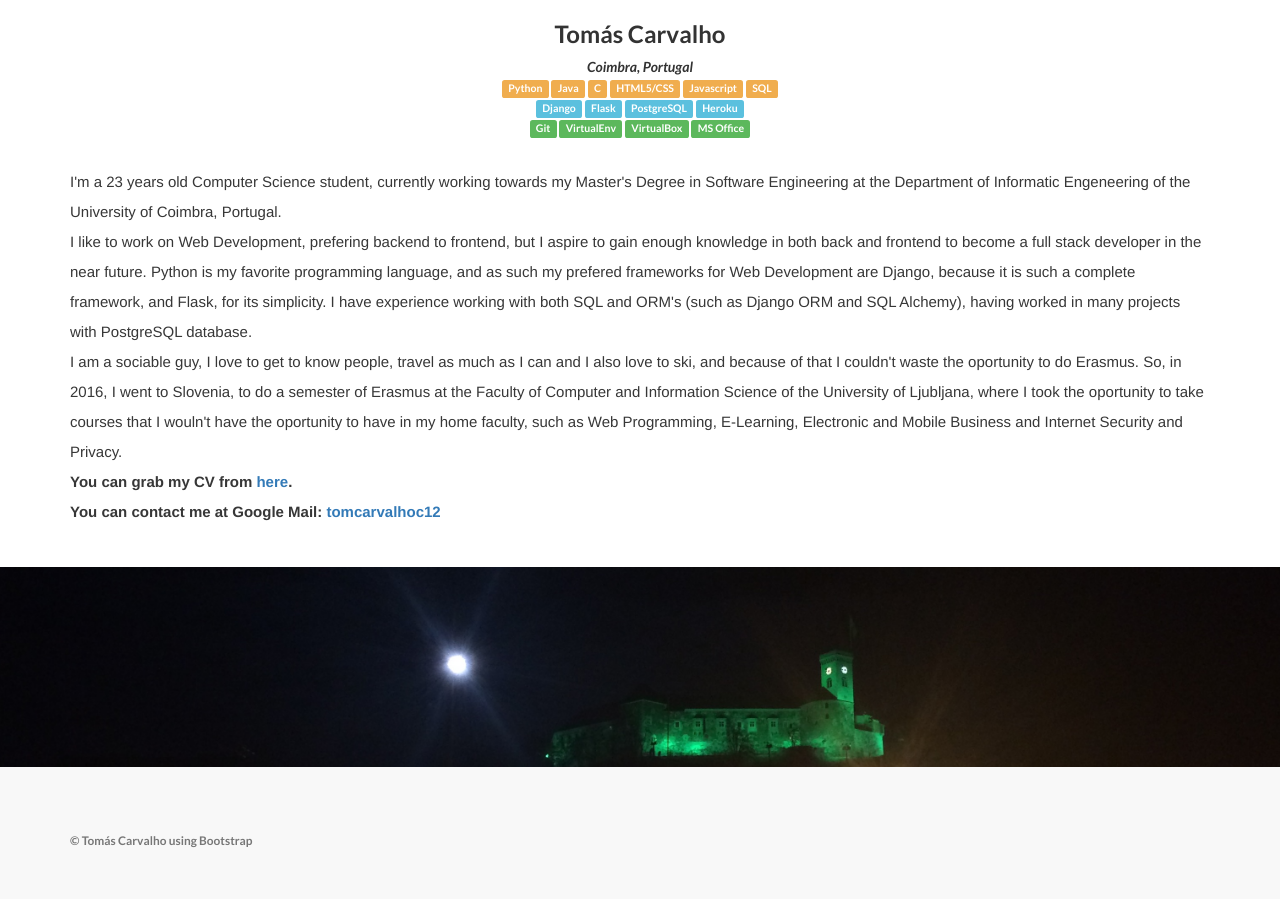
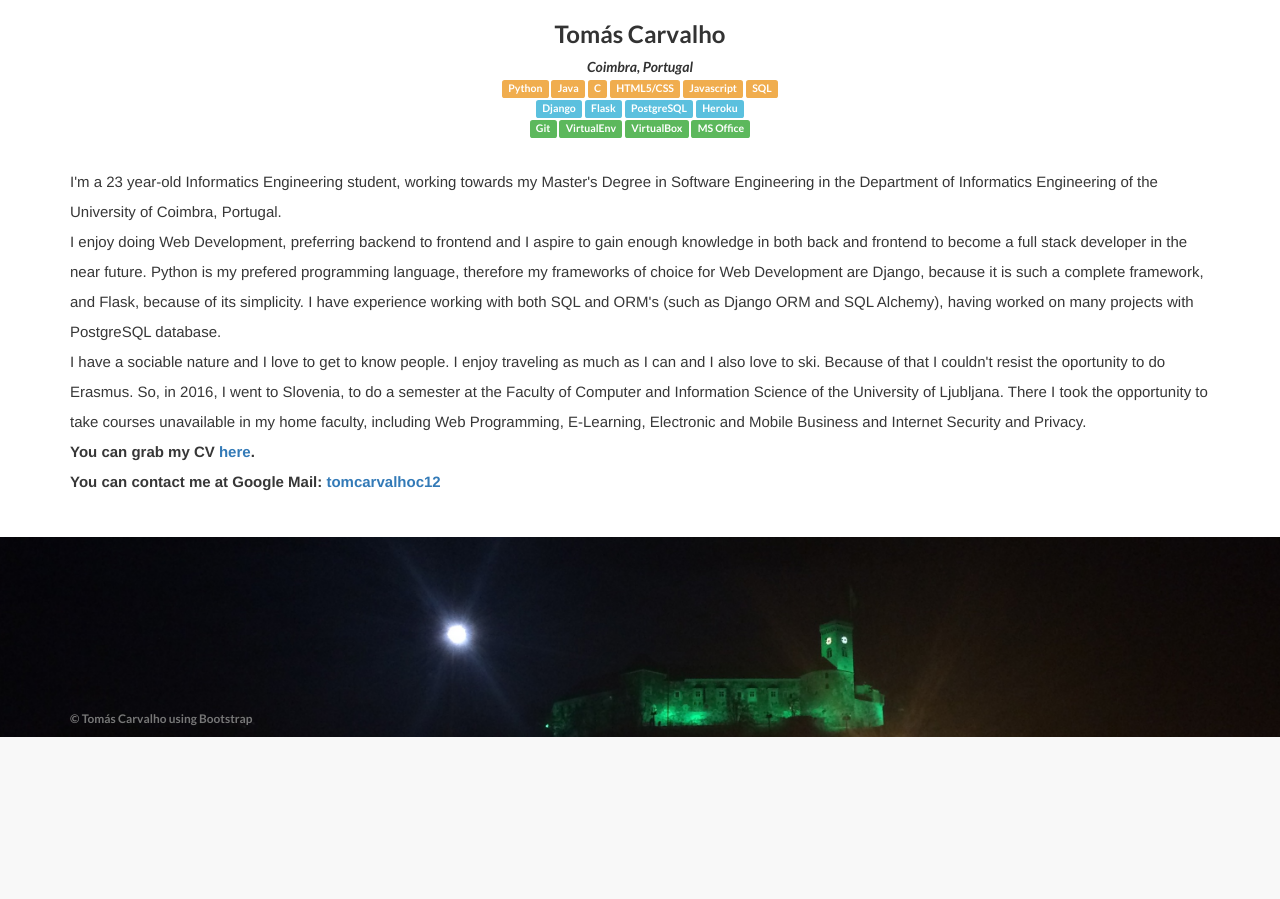
Before and after one commit to tomascarvalho/My-Website, a Flask app: page /about in a window 1280 px wide. Shown: the part 224-1123 px from the top of the page. After the commit the page ends 961 px from the top, so only its background shows below. Run offline with Flask 2, Linux system fonts and the light colour scheme; some libraries are stand-ins or nearby versions.

Commit message:
Spell check and fixed CV link

```diff
--- a/static/css/landing-page.css
+++ b/static/css/landing-page.css
@@ -185,8 +185,11 @@ h6 {
 }
 
 footer {
-    padding: 50px 0;
-    background-color: #f8f8f8;
+    clear: both;
+    position: relative;
+    z-index: 10;
+    height: 3em;
+    margin-top: -3em;
 }
 
 p.copyright {
--- a/templates/about.html
+++ b/templates/about.html
@@ -95,17 +95,17 @@
         </center>
         <center>
         <p class="text-left about-font"><br>
-            I'm a 23 years old Computer Science student, currently working towards my Master's Degree in Software Engineering at the Department of Informatic Engeneering of the University of Coimbra, Portugal.
+            I'm a 23 year-old Informatics Engineering student, working towards my Master's Degree in Software Engineering in the Department of Informatics Engineering of the University of Coimbra, Portugal.
             <br>
-            I like to work on Web Development, prefering backend to frontend, but I aspire to gain enough knowledge in both back and frontend to become a full stack developer in the near future.
-            Python is my favorite programming language, and as such my prefered frameworks for Web Development are Django, because it is such a complete framework, and Flask, for its simplicity.
-            I have experience working with both SQL and ORM's (such as Django ORM and SQL Alchemy), having worked in many projects with PostgreSQL database.
+            I enjoy doing Web Development, preferring backend to frontend and I aspire to gain enough knowledge in both back and frontend to become a full stack developer in the near future.
+            Python is my prefered programming language, therefore my frameworks of choice for Web Development are Django, because it is such a complete framework, and Flask, because of its simplicity.
+            I have experience working with both SQL and ORM's (such as Django ORM and SQL Alchemy), having worked on many projects with PostgreSQL database.
             <br>
-            I am a sociable guy, I love to get to know people, travel as much as I can and I also love to ski, and because of that I couldn't waste the oportunity to do Erasmus.
-            So, in 2016, I went to Slovenia, to do a semester of Erasmus at the Faculty of Computer and Information Science of the University of Ljubljana, where I took the oportunity to take courses that I wouln't have the oportunity to have in my home
-            faculty, such as Web Programming, E-Learning, Electronic and Mobile Business and Internet Security and Privacy.
+            I have a sociable nature and I love to get to know people. I enjoy traveling as much as I can and I also love to ski. Because of that I couldn't resist the oportunity to do Erasmus.
+            So, in 2016, I went to Slovenia, to do a semester at the Faculty of Computer and Information Science of the University of Ljubljana. There I took the opportunity to take courses unavailable in my home
+            faculty, including Web Programming, E-Learning, Electronic and Mobile Business and Internet Security and Privacy.
             <br>
-            <strong>You can grab my CV from <a href="http://s000.tinyupload.com/download.php?file_id=04921549780340335434&t=0492154978034033543455281">here</a>.</strong>
+            <strong>You can grab my CV <a href="https://www.dropbox.com/s/jbxyc2ymmlpvrdx/CV.pdf?dl=1">here</a>.</strong>
 
             <br>
             <strong>You can contact me at Google Mail: <a href="mailto:tomcarvalhoc12@gmail.com" target="_top">tomcarvalhoc12</a></strong>
```
